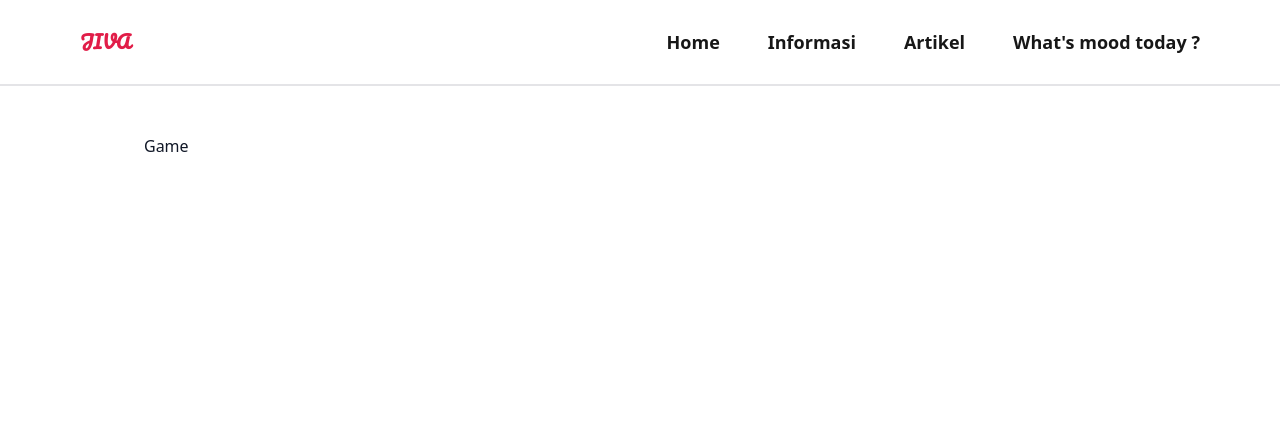
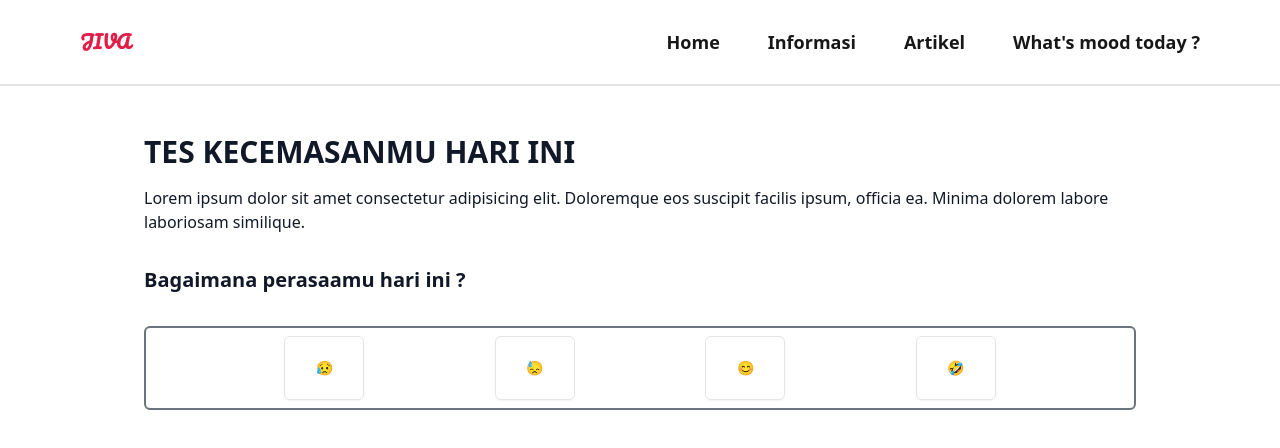
Before and after one commit to paresiqbal/jiva, a React (Vite) app: page /mood in a window 1280 px wide. Shown: the top 448 px of the page. Built offline with nearby package versions, Linux system fonts and the light colour scheme.

Commit message:
Tes kecemasan

```diff
--- a/src/pages/Game.tsx
+++ b/src/pages/Game.tsx
@@ -1,3 +1,30 @@
+// shadcn
+import { Button } from "@/components/ui/button";
+
 export default function Game() {
-  return <div>Game</div>;
+  return (
+    <div>
+      <h1 class="text-3xl font-bold mb-4">TES KECEMASANMU HARI INI</h1>
+      <p>
+        Lorem ipsum dolor sit amet consectetur adipisicing elit. Doloremque eos
+        suscipit facilis ipsum, officia ea. Minima dolorem labore laboriosam
+        similique.
+      </p>
+      <h2 className="font-bold text-xl py-8">Bagaimana perasaamu hari ini ?</h2>
+      <div className="flex justify-evenly p-2 border-2 border-gray-500 rounded-md">
+        <Button variant="outline" className="h-16 w-20">
+          😥
+        </Button>
+        <Button variant="outline" className="h-16 w-20">
+          😓
+        </Button>
+        <Button variant="outline" className="h-16 w-20">
+          😊
+        </Button>
+        <Button variant="outline" className="h-16 w-20">
+          🤣
+        </Button>
+      </div>
+    </div>
+  );
 }
```
